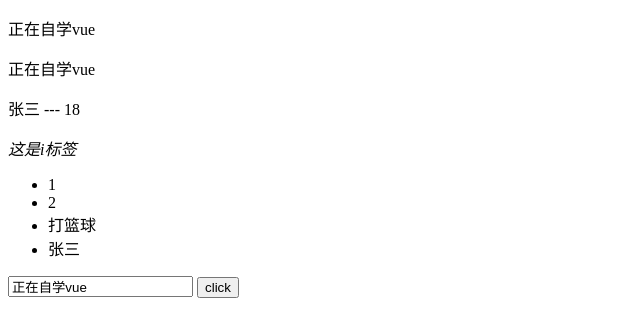
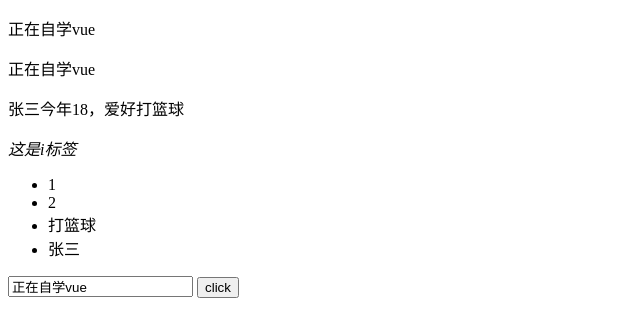
Before and after one commit to JustingMen/htmlTest, a plain HTML site: page index.html in a window 1280 px wide. Shown: the whole page, without its empty margins (0-640 px from the left). Drawn offline with Linux system fonts and the light colour scheme.

Commit message:
没有什么修改

```diff
--- a/index.html
+++ b/index.html
@@ -9,7 +9,7 @@
   <div id="app">
     <p v-text="message"></p>
     <p>{{ message }}</p>
-    <p>{{ person.name }} --- {{ person.age }}</p>
+    <p>{{ person.name }}今年{{ person.age }}，爱好{{ person.fav.favBall }}</p>
     <p v-html="htmlStr"></p>
     <ul>
       <li>1</li>
```
